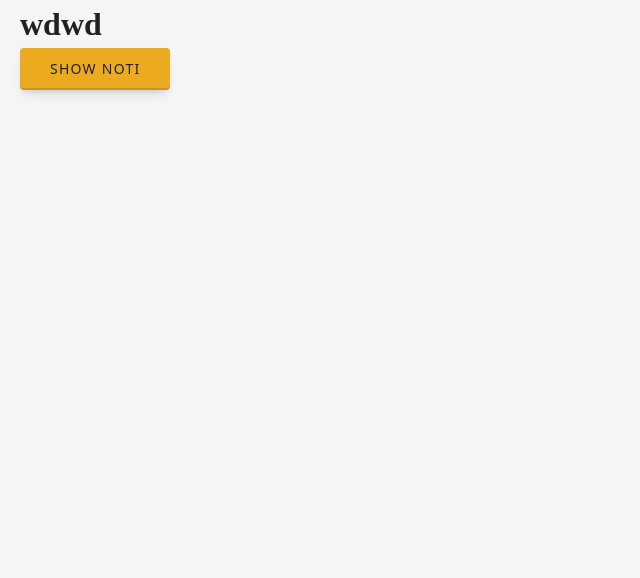
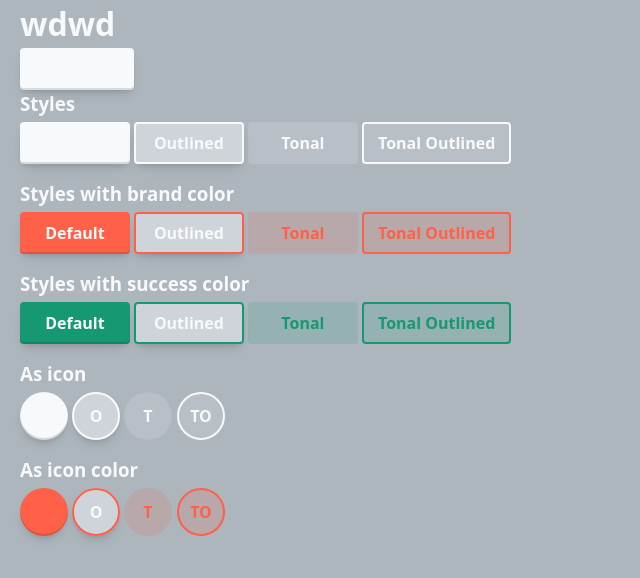
Before and after one commit to LuisManuelNR/chasi-ui, a Svelte app: page / in a window 1280 px wide. Shown: the top 578 px of the page, without its empty margins (0-640 px from the left). Built offline with nearby package versions, Linux system fonts and the light colour scheme; a web font is replaced by a local one.

Commit message:
awdwafoiwjgwea;slroifgjasesroigjn

```diff
--- a/src/App.svelte
+++ b/src/App.svelte
@@ -4,4 +4,54 @@
 
 <h1>wdwd</h1>
 
-<button class="btn" on:click={() => CNotifier.info({ title: 'rapapolvo' })}> show noti </button>
+<button class="btn" on:click={() => CNotifier.info({ title: 'rapapolvo', timeout: 0 })}>
+	show noti
+</button>
+
+<div class="buttons-section">
+	<div>
+		<h3 class="mb-1">Styles</h3>
+		<button class="btn"> default </button>
+		<button class="btn outlined"> outlined</button>
+		<button class="btn tonal"> tonal</button>
+		<button class="btn tonal outlined"> tonal outlined</button>
+	</div>
+	<div>
+		<h3 class="mb-1">Styles with brand color</h3>
+		<button class="btn brand"> default </button>
+		<button class="btn outlined brand"> outlined</button>
+		<button class="btn tonal brand-text"> tonal</button>
+		<button class="btn tonal outlined brand-text"> tonal outlined</button>
+	</div>
+	<div>
+		<h3 class="mb-1">Styles with success color</h3>
+		<button class="btn success"> default </button>
+		<button class="btn outlined success"> outlined</button>
+		<button class="btn tonal success-text"> tonal</button>
+		<button class="btn tonal outlined success-text"> tonal outlined</button>
+	</div>
+	<div>
+		<h3 class="mb-1">As icon</h3>
+		<button class="btn icon"> D </button>
+		<button class="btn outlined icon"> O</button>
+		<button class="btn tonal icon"> T</button>
+		<button class="btn tonal outlined icon"> TO</button>
+	</div>
+	<div>
+		<h3 class="mb-1">As icon color</h3>
+		<button class="btn icon brand">
+			<i class="gg-alarm" />
+		</button>
+		<button class="btn outlined icon brand"> O</button>
+		<button class="btn tonal icon brand-text"> T</button>
+		<button class="btn tonal outlined icon brand-text"> TO</button>
+	</div>
+</div>
+
+<style lang="scss">
+	.buttons-section {
+		display: flex;
+		flex-direction: column;
+		gap: var(--size-3);
+	}
+</style>
--- a/src/lib/CNotify/CNotifier.ts
+++ b/src/lib/CNotify/CNotifier.ts
@@ -54,7 +54,7 @@ function error({
 }
 
 function info({ title = '', text = '', timeout = DEFAULT_TIMEOUT, target }: CNotifierParams): void {
-	send({ title, text, timeout, type: 'brand', target })
+	send({ title, text, timeout, type: 'info', target })
 }
 
 function success({
--- a/src/lib/styles/app.scss
+++ b/src/lib/styles/app.scss
@@ -13,9 +13,9 @@
 @use './utils.scss';
 
 :root {
-	accent-color: var(--secondary);
-	background-color: var(--n-100);
-	color: var(--n-500);
+	accent-color: var(--brand);
+	background-color: var(--n-500);
+	color: var(--n-100);
 	block-size: 100%;
 	min-height: 100vh;
 	scrollbar-gutter: stable;
@@ -55,7 +55,7 @@
 		&::-webkit-scrollbar-thumb {
 			width: 4px;
 			height: 4px;
-			background-color: var(--n-500);
+			background-color: var(--n-100);
 		}
 	}
 }
--- a/src/lib/styles/buttons.scss
+++ b/src/lib/styles/buttons.scss
@@ -1,32 +1,28 @@
-@layer button {
-	.btn {
+:where(.btn) {
 	--btn-shadow: var(--shadow-2), inset 0 -2px #00000021;
 	-webkit-tap-highlight-color: transparent;
 	-webkit-touch-callout: none;
-		background-color: var(--secondary);
+	align-items: center;
+	background-color: var(--n-100);
 	border-radius: var(--size-1);
 	box-shadow: var(--btn-shadow);
 	display: inline-flex;
-		align-items: center;
+	font-weight: 700;
 	gap: var(--size-2);
 	justify-content: center;
-		padding-inline: 3.75ch;
+	padding-inline: 1.75ch;
 	text-align: center;
 	user-select: none;
-		text-transform: uppercase;
+	text-transform: capitalize;
 	min-width: 12ch;
 	height: 42px;
 	line-height: 0;
-		transition: scale 50ms cubic-bezier(0.5, -0.3, 0.1, 1.5);
+	transition:
+		scale 50ms cubic-bezier(.5, -.3, .1, 1.5);
 	will-change: scale;
 	position: relative;
-		outline-color: var(--secondary);
-		color: var(--n-500);
-		font-size: .875rem;
-		font-weight: 500;
-		letter-spacing: .0892857143em;
+	outline-color: var(--n-100);
 	vertical-align: bottom;
-		text-decoration: none;
 
 	&::after {
 		content: '';
@@ -36,12 +32,41 @@
 		outline-color: inherit;
 	}
 
+	&.fab {
+		position: fixed;
+		bottom: var(--size-3);
+		left: var(--size-3);
+		z-index: 4;
+
+		&.rigth {
+			right: var(--size-3);
+			left: auto;
+		}
+
+		&.top {
+			top: var(--size-3);
+			bottom: auto;
+		}
+	}
+
 	&.icon {
 		border-radius: 50%;
+		overflow: hidden;
 		width: 48px;
 		height: 48px;
 		padding: 0;
 		min-width: auto;
+	}
+
+	&.outlined {
+		outline-width: 2px;
+		outline-style: solid;
+		outline-offset: -2px;
+		background-color: var(--n-400);
+	}
+
+	&:where(.outlined) {
+		outline-color: var(--n-100);
 	}
 
 	&.tonal {
@@ -65,59 +90,13 @@
 		}
 	}
 
-		&.type-1 {
-			background-color: var(--brand);
-			color: var(--n-100);
-		}
-
-		&.type-2 {
-			color: var(--n-500);
-		}
-
-		&.type-3 {
-			background-color: var(--accent);
-			color: var(--n-100);
-		}
-
-		&.type-4 {
-			outline-color: var(--n-500);
-			color: var(--n-500);
-			outline-width: 1px;
-			outline-style: solid;
-			outline-offset: -2px;
-			background-color: transparent;
-		}
-
-		&.type-5 {
-			outline-color: var(--brand);
-			color: var(--brand);
-			@extend .type-4;
-		}
-
-		&.type-6 {
-			outline-color: var(--secondary);
-			color: var(--secondary);
-			@extend .type-4;
-		}
-
-		&.type-7 {
-			outline-color: var(--accent);
-			color: var(--accent);
-			@extend .type-4;
-		}
-
-		&.type-8 {
-			background-color: var(--infantil);
-			color: var(--n-100);
-		}
-
 	&:focus-visible {
 		outline: 2px solid var(--info);
 	}
 
 	&:active {
 		--btn-shadow: var(--shadow-1), inset 0 -2px #00000021;
-			scale: 0.99;
+		scale: .99;
 
 		@media (hover: none) {
 			scale: 1;
@@ -128,4 +107,3 @@
 		}
 	}
 }
-}
--- a/src/lib/styles/cards.scss
+++ b/src/lib/styles/cards.scss
@@ -1,12 +1,6 @@
-.c-card {
+.card {
+	background-color: var(--n-300);
+	border: 1px solid var(--n-200);
 	border-radius: var(--size-1);
-	padding: var(--size-2);
-	// .card-body {
-	//   overflow-x: hidden;
-	//   overflow-y: auto;
-	// }
-	// .card-title,
-	// .card-footer {
-	//   display: flex;
-	// }
+	padding: var(--size-3);
 }
--- a/src/lib/styles/theme.scss
+++ b/src/lib/styles/theme.scss
@@ -1,68 +1,52 @@
 /* ESTE ERCHIVO ES AUTOGENERADO */
 :root {
-	--brand-light: #004D43;
-	--secondary-light: #EBAA20;
-	--accent-light: #D9017A;
-	--infantil-light: #652C90;
-	--trigger-light: #51C531;
-	--error-light: #B71C1C;
-	--success-light: #74AD83;
-	--info-light: #6CC2E3;
-	--n-100-light: #f5f5f5;
-	--n-200-light: #ebebeb;
-	--n-300-light: #bdbdbd;
-	--n-400-light: #666666;
-	--n-500-light: #212121;
+	--brand-light: #ff6047;
+	--n-100-light: #F8F9FA;
+	--n-200-light: #E9ECEF;
+	--n-300-light: #DEE2E6;
+	--n-400-light: #CED4DA;
+	--n-500-light: #ADB5BD;
+	--error-light: #D72638;
+	--success-light: #169873;
+	--info-light: #FFD3BA;
 
-	--brand-dark: #004D43;
-	--secondary-dark: #EBAA20;
-	--accent-dark: #D9017A;
-	--infantil-dark: #652C90;
-	--trigger-dark: #51C531;
-	--error-dark: #B71C1C;
-	--success-dark: #74AD83;
-	--info-dark: #6CC2E3;
-	--n-100-dark: #202222;
-	--n-200-dark: #2a2d2c;
-	--n-300-dark: #454a49;
-	--n-400-dark: #909897;
-	--n-500-dark: #d2d5d5;
+	--brand-dark: #D64933;
+	--n-100-dark: #ADB5BD;
+	--n-200-dark: #6C757D;
+	--n-300-dark: #495057;
+	--n-400-dark: #343A40;
+	--n-500-dark: #212529;
+	--error-dark: #D72638;
+	--success-dark: #169873;
+	--info-dark: #FFD3BA;
 
 }
 
 :root {
 	color-scheme: light;
 	--brand: var(--brand-light);
-	--secondary: var(--secondary-light);
-	--accent: var(--accent-light);
-	--infantil: var(--infantil-light);
-	--trigger: var(--trigger-light);
-	--error: var(--error-light);
-	--success: var(--success-light);
-	--info: var(--info-light);
 	--n-100: var(--n-100-light);
 	--n-200: var(--n-200-light);
 	--n-300: var(--n-300-light);
 	--n-400: var(--n-400-light);
 	--n-500: var(--n-500-light);
+	--error: var(--error-light);
+	--success: var(--success-light);
+	--info: var(--info-light);
 }
 
 @media (prefers-color-scheme: dark) {
 	:root {
 		color-scheme: dark;
 		--brand: var(--brand-dark);
-		--secondary: var(--secondary-dark);
-		--accent: var(--accent-dark);
-		--infantil: var(--infantil-dark);
-		--trigger: var(--trigger-dark);
-		--error: var(--error-dark);
-		--success: var(--success-dark);
-		--info: var(--info-dark);
 		--n-100: var(--n-100-dark);
 		--n-200: var(--n-200-dark);
 		--n-300: var(--n-300-dark);
 		--n-400: var(--n-400-dark);
 		--n-500: var(--n-500-dark);
+		--error: var(--error-dark);
+		--success: var(--success-dark);
+		--info: var(--info-dark);
 	}
 
 }
@@ -70,35 +54,27 @@
 .light-theme {
 	color-scheme: light;
 	--brand: var(--brand-light);
-	--secondary: var(--secondary-light);
-	--accent: var(--accent-light);
-	--infantil: var(--infantil-light);
-	--trigger: var(--trigger-light);
-	--error: var(--error-light);
-	--success: var(--success-light);
-	--info: var(--info-light);
 	--n-100: var(--n-100-light);
 	--n-200: var(--n-200-light);
 	--n-300: var(--n-300-light);
 	--n-400: var(--n-400-light);
 	--n-500: var(--n-500-light);
+	--error: var(--error-light);
+	--success: var(--success-light);
+	--info: var(--info-light);
 }
 
 .dark-theme {
 	color-scheme: dark;
 	--brand: var(--brand-dark);
-	--secondary: var(--secondary-dark);
-	--accent: var(--accent-dark);
-	--infantil: var(--infantil-dark);
-	--trigger: var(--trigger-dark);
-	--error: var(--error-dark);
-	--success: var(--success-dark);
-	--info: var(--info-dark);
 	--n-100: var(--n-100-dark);
 	--n-200: var(--n-200-dark);
 	--n-300: var(--n-300-dark);
 	--n-400: var(--n-400-dark);
 	--n-500: var(--n-500-dark);
+	--error: var(--error-dark);
+	--success: var(--success-dark);
+	--info: var(--info-dark);
 }
 
 .brand {
@@ -109,76 +85,6 @@
 
 .brand-text {
 	color: var(--brand)
-}
-
-.secondary {
-	background-color: var(--secondary);
-	outline-color: var(--secondary);
-	border-color: var(--secondary);
-}
-
-.secondary-text {
-	color: var(--secondary)
-}
-
-.accent {
-	background-color: var(--accent);
-	outline-color: var(--accent);
-	border-color: var(--accent);
-}
-
-.accent-text {
-	color: var(--accent)
-}
-
-.infantil {
-	background-color: var(--infantil);
-	outline-color: var(--infantil);
-	border-color: var(--infantil);
-}
-
-.infantil-text {
-	color: var(--infantil)
-}
-
-.trigger {
-	background-color: var(--trigger);
-	outline-color: var(--trigger);
-	border-color: var(--trigger);
-}
-
-.trigger-text {
-	color: var(--trigger)
-}
-
-.error {
-	background-color: var(--error);
-	outline-color: var(--error);
-	border-color: var(--error);
-}
-
-.error-text {
-	color: var(--error)
-}
-
-.success {
-	background-color: var(--success);
-	outline-color: var(--success);
-	border-color: var(--success);
-}
-
-.success-text {
-	color: var(--success)
-}
-
-.info {
-	background-color: var(--info);
-	outline-color: var(--info);
-	border-color: var(--info);
-}
-
-.info-text {
-	color: var(--info)
 }
 
 .n-100 {
@@ -230,3 +136,33 @@
 .n-500-text {
 	color: var(--n-500)
 }
+
+.error {
+	background-color: var(--error);
+	outline-color: var(--error);
+	border-color: var(--error);
+}
+
+.error-text {
+	color: var(--error)
+}
+
+.success {
+	background-color: var(--success);
+	outline-color: var(--success);
+	border-color: var(--success);
+}
+
+.success-text {
+	color: var(--success)
+}
+
+.info {
+	background-color: var(--info);
+	outline-color: var(--info);
+	border-color: var(--info);
+}
+
+.info-text {
+	color: var(--info)
+}
--- a/src/lib/styles/typography.scss
+++ b/src/lib/styles/typography.scss
@@ -1,14 +1,5 @@
 :root {
 	font-family: var(--font-family-sans);
-}
-
-h1,
-h2,
-h3,
-h4,
-h5,
-h6 {
-	font-family: var(--font-family-serif);
 }
 
 .text-h1 {
@@ -47,12 +38,10 @@ h6 {
 	font-size: var(--font-size-2);
 	font-weight: 400;
 	letter-spacing: 0.15px;
-	font-family: var(--font-family-serif);
 }
 
 .subtitle-2 {
 	font-weight: 600;
-	font-family: var(--font-family-serif);
 }
 
 .body-2 {
--- a/src/lib/styles/variables.scss
+++ b/src/lib/styles/variables.scss
@@ -1,6 +1,6 @@
 :where(html) {
 	--font-family-serif: 'Source Serif Pro', ui-serif, serif;
-	--font-family-sans: 'Work Sans', system-ui, -apple-system, Segoe UI, Roboto, Ubuntu, Cantarell, Noto Sans, sans-serif;
+	--font-family-sans: system-ui, -apple-system, Segoe UI, Roboto, Ubuntu, Cantarell, Noto Sans, sans-serif;
 	--font-size: 1rem;
 
 	--size-000: -0.5rem;
--- a/vite.config.ts
+++ b/vite.config.ts
@@ -4,6 +4,9 @@ import { resolve } from 'node:path'
 
 // https://vitejs.dev/config/
 export default defineConfig({
+  server: {
+    port: 3000
+  },
   plugins: [
     svelte({
       compilerOptions: {
```
Also changed, not shown: src/lib/scripts/theme.ts (+7 -4 lines), src/theme.ts (+9 -9 lines). Lines whose indentation alone changed are shown as unchanged.
